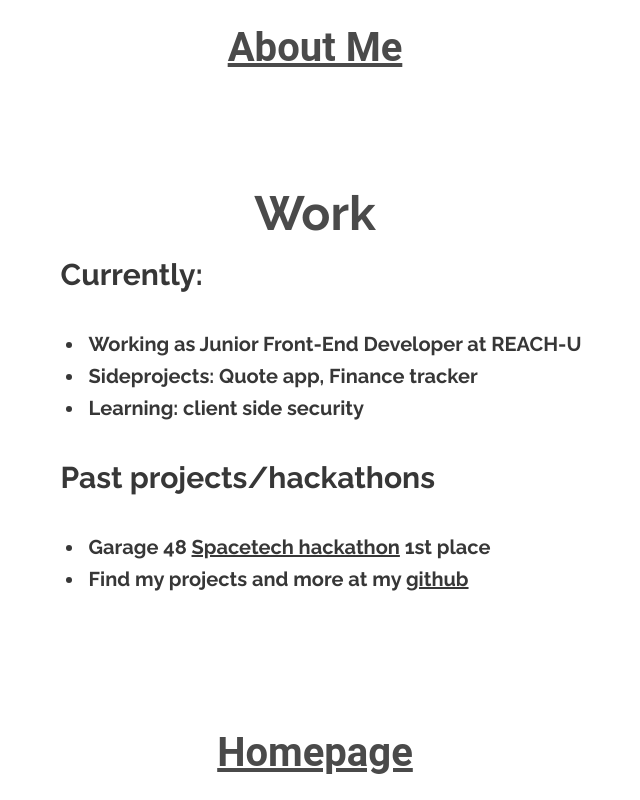
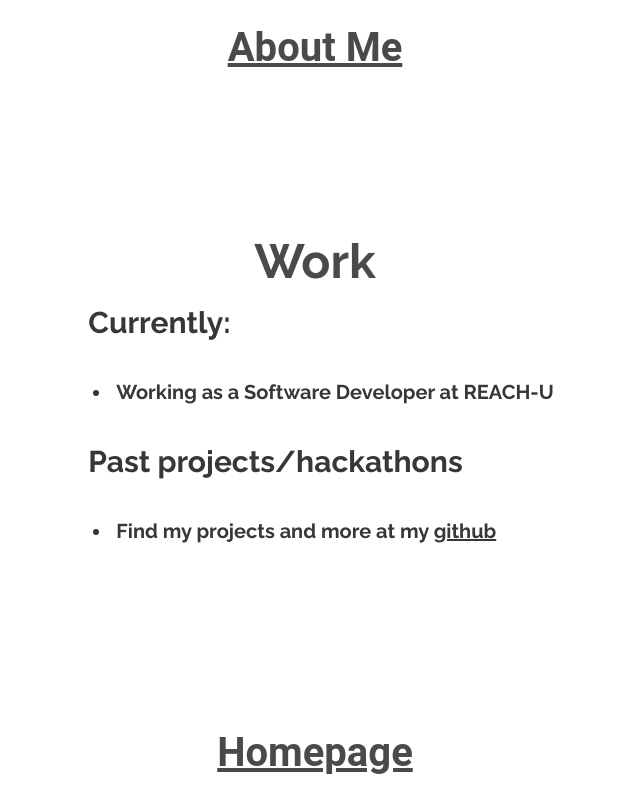
Before and after one commit to KristerL/Portfolio, a React (Create React App) app: page / in a window 1280 px wide. Both pictures are taken after a click on the button "Work". Shown: the whole page, without its empty margins (325-965 px from the left). Built offline with nearby package versions, Linux system fonts and the light colour scheme.

Commit message:
minor content update

```diff
--- a/package.json
+++ b/package.json
@@ -2,7 +2,7 @@
   "name": "react-testing",
   "version": "0.1.0",
   "private": true,
-  "homepage": "",
+  "homepage": "https://kristerl.github.io/Portfolio",
   "dependencies": {
     "@fortawesome/fontawesome-svg-core": "^1.2.21",
     "@fortawesome/free-brands-svg-icons": "^5.10.1",
@@ -12,7 +12,8 @@
     "react": "^16.8.6",
     "react-div-100vh": "^0.3.4",
     "react-dom": "^16.8.6",
-    "react-scripts": "3.0.1"
+    "react-ga": "^3.1.2",
+    "react-scripts": "^3.4.3"
   },
   "devDependencies": {},
   "scripts": {
--- a/src/App.js
+++ b/src/App.js
@@ -1,7 +1,10 @@
 import React, {Component} from 'react';
+import ReactGA from 'react-ga';
 import './App.css';
 
 import Landingpage from "./Containers/LandingPage/LandingPage.js"
+
+ReactGA.initialize('UA-177903008-1');
 
 class App extends Component {
     render() {
--- a/src/Components/Content/AboutMe.js
+++ b/src/Components/Content/AboutMe.js
@@ -7,15 +7,15 @@ const AboutMe = () => {
         <div className={classes.Content}>
             <h2>Currently:</h2>
             <ul>
-                <li>Working as a Junior Front-End Developer at Reach-U</li>
+                <li>Working as a Software Developer at Reach-U</li>
                 <li>Studying Computer Science at The University of Tartu</li>
                 <li>Reading books about finance, philosophy and psychology</li>
-                <li>Interests: Programming, fitness, personal finance, travel, videography</li>
+                <li>Interests: Programming, fitness, personal finance, travelling</li>
             </ul>
             <h2>Skills:</h2>
             <ul>
                 <li>Java, Javascript, HTML, CSS</li>
-                <li>React, Vue, Typescript, D3, Cesium</li>
+                <li>React, Vue, D3, Cesium</li>
                 <li>SQL, Firebase</li>
                 <li>GIT, UNIX, Docker, IntelliJ</li>
             </ul>
--- a/src/Components/Content/Work.js
+++ b/src/Components/Content/Work.js
@@ -7,15 +7,10 @@ const Work = () => {
         <div className={classes.Content}>
             <h2>Currently:</h2>
             <ul>
-                <li>Working as Junior Front-End Developer at REACH-U</li>
-                <li>Sideprojects: Quote app, Finance tracker</li>
-                <li>Learning: client side security</li>
+                <li>Working as a Software Developer at REACH-U</li>
             </ul>
             <h2>Past projects/hackathons</h2>
             <ul>
-                <li>Garage 48 <a href={"http://garage48.org/blog/winners-of-garage48-spacetech-2019"}>Spacetech
-                    hackathon</a> 1st place
-                </li>
                 <li>Find my projects and more at my <a href={"https://github.com/KristerL"}>github</a></li>
             </ul>
         </div>
--- a/src/Containers/ContentDisplay/ContentDisplay.js
+++ b/src/Containers/ContentDisplay/ContentDisplay.js
@@ -21,7 +21,7 @@ const ContentDisplay = (props) => {
         default:
             content = <div>
                 <h1>KRISTER LOOGA</h1>
-                <h3>Junior Front-End Developer</h3>
+                <h3>Software Developer</h3>
                 <div className={"test"}>
                     <a href={"mailto:looga.krister@gmail.com"} aria-label={"Email address"} target={"_blank"}
                        rel={"noopener"}> <FontAwesomeIcon icon={faEnvelope}/></a>
@@ -37,7 +37,6 @@ const ContentDisplay = (props) => {
         <div className={classes.ContentDisplay}>
             <h1 className={classes.Header}>{props.header}</h1>
             {content}
-
         </div>
     )
 };
```
